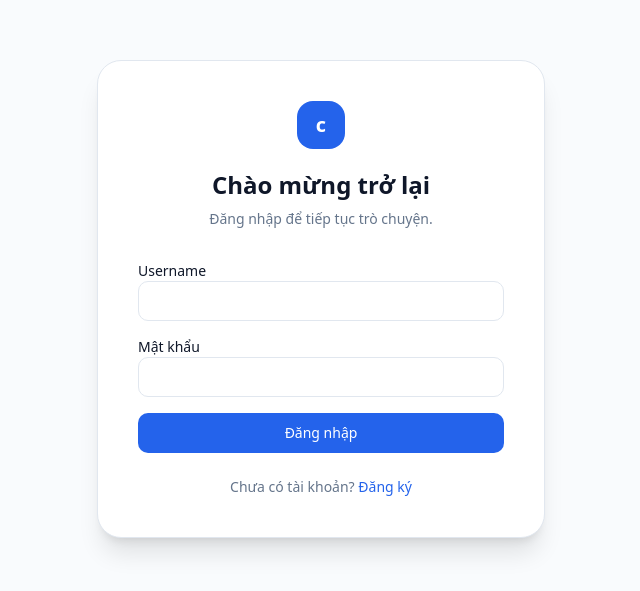
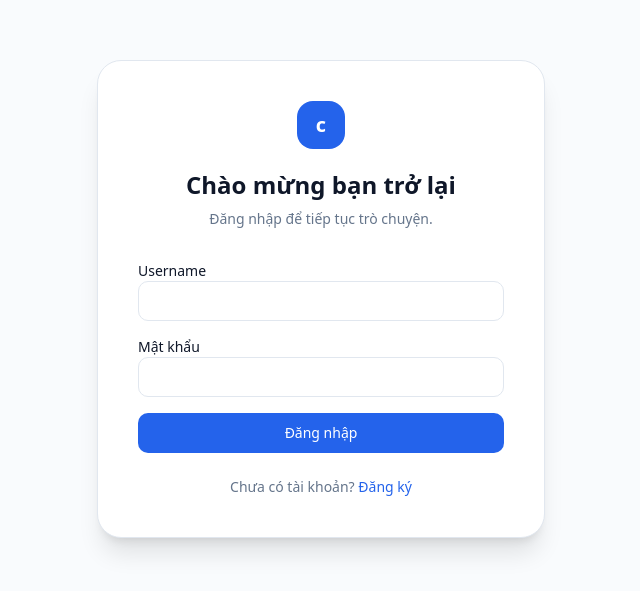
Before and after one commit to Thehien0811/chatter, a Next.js app in the folder frontend/: page /login in a window 1280 px wide. Shown: the part 101-692 px from the top of the page, without its empty margins (319-959 px from the left). Built offline with nearby package versions, Linux system fonts and the light colour scheme.

Commit message:
test deploy

```diff
--- a/frontend/components/auth/auth-form.tsx
+++ b/frontend/components/auth/auth-form.tsx
@@ -47,7 +47,7 @@ export function AuthForm({ mode }: { mode: 'login' | 'register' }) {
     : [{ name: 'username', label: 'Username', type: 'text' }, { name: 'display_name', label: 'Tên hiển thị', type: 'text' }, { name: 'email', label: 'Email', type: 'email' }];
 
   return <div className="w-full max-w-md rounded-3xl border bg-card p-8 shadow-xl sm:p-10">
-    <div className="mb-8 text-center"><div className="mx-auto flex h-12 w-12 items-center justify-center rounded-2xl bg-primary text-xl font-bold text-primary-foreground">c</div><h1 className="mt-5 text-2xl font-bold">{mode === 'login' ? 'Chào mừng trở lại' : 'Tạo tài khoản'}</h1><p className="mt-2 text-sm text-muted-foreground">{mode === 'login' ? 'Đăng nhập để tiếp tục trò chuyện.' : 'Tạo tài khoản để bắt đầu với Chatter.'}</p></div>
+    <div className="mb-8 text-center"><div className="mx-auto flex h-12 w-12 items-center justify-center rounded-2xl bg-primary text-xl font-bold text-primary-foreground">c</div><h1 className="mt-5 text-2xl font-bold">{mode === 'login' ? 'Chào mừng bạn trở lại' : 'Tạo tài khoản'}</h1><p className="mt-2 text-sm text-muted-foreground">{mode === 'login' ? 'Đăng nhập để tiếp tục trò chuyện.' : 'Tạo tài khoản để bắt đầu với Chatter.'}</p></div>
     <form className="space-y-4" onSubmit={submit}>
       {fields.map((field) => <label key={field.name} className="block space-y-1.5 text-sm font-medium">{field.label}<Input type={field.type} autoComplete={field.name === 'username' ? 'username' : undefined} {...form.register(field.name as never)} />{form.formState.errors[field.name as keyof typeof form.formState.errors] && <span className="text-xs text-destructive">{String(form.formState.errors[field.name as keyof typeof form.formState.errors]?.message)}</span>}</label>)}
       <label className="block space-y-1.5 text-sm font-medium">Mật khẩu<Input type="password" autoComplete={mode === 'login' ? 'current-password' : 'new-password'} {...form.register('password')}/>{form.formState.errors.password && <span className="text-xs text-destructive">{String(form.formState.errors.password.message)}</span>}</label>
```
